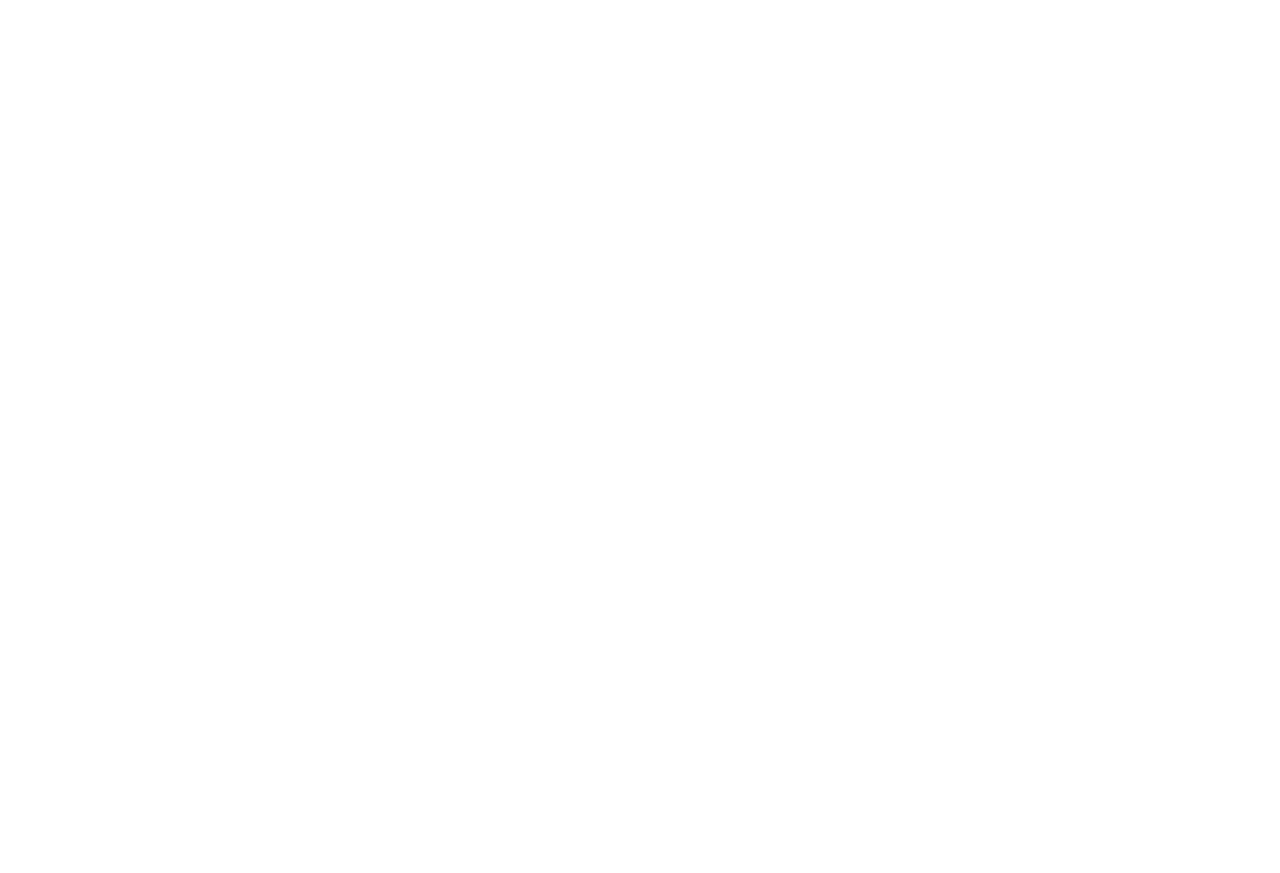
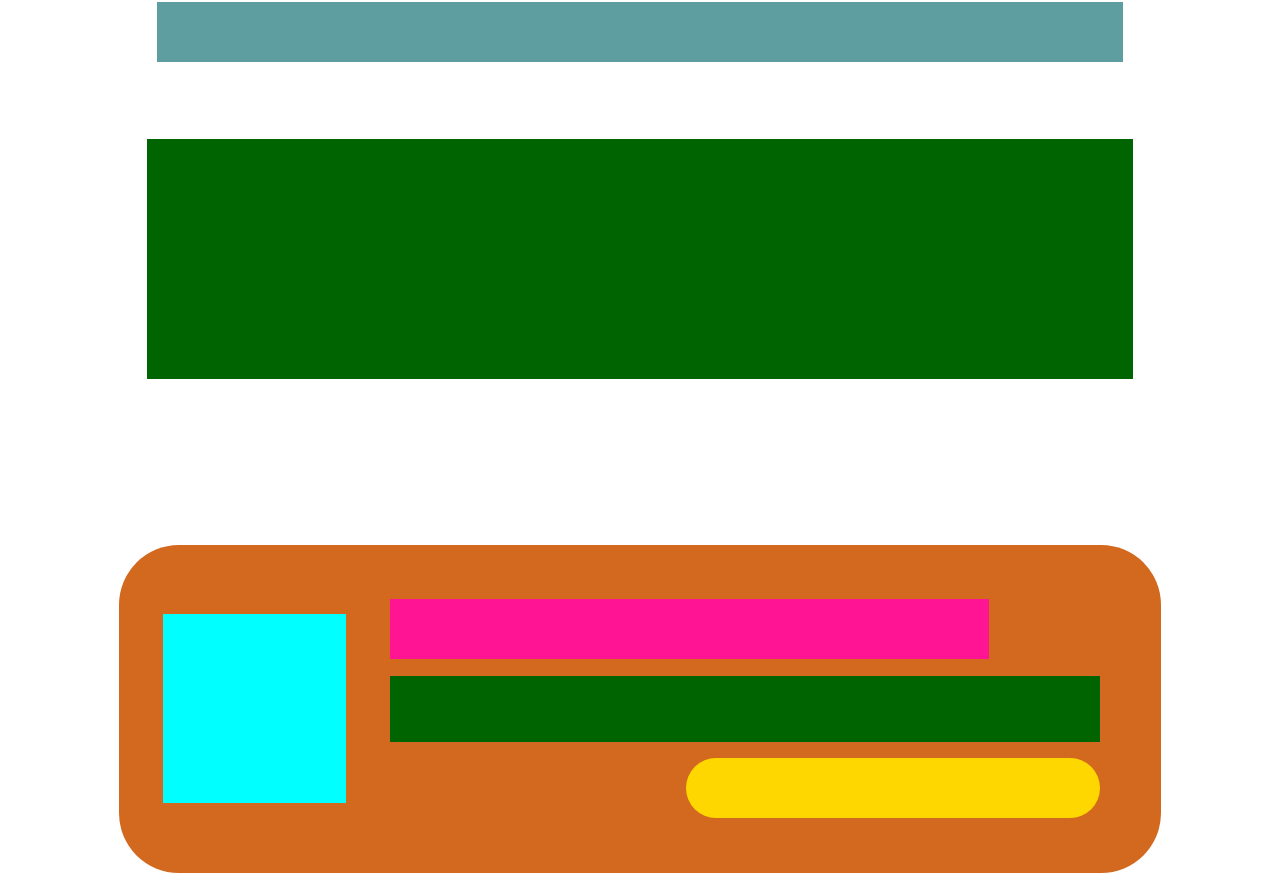
Before and after one commit to siddhesh-mmi/websites-demo-mmi, a React (Create React App) app: page / in a window 1280 px wide. Shown: the part 1713-2586 px from the top of the page. Before the commit the page ends 1558 px from the top, so only its background shows below. Built offline with nearby package versions, Linux system fonts and the light colour scheme.

Commit message:
stake with ada and how much did u miss web view

```diff
--- a/src/views/Home/home.css
+++ b/src/views/Home/home.css
@@ -298,6 +298,63 @@
 		border-radius: 4.68vw;
 		background-color: cadetblue;
 	}
+	.eel_section{
+		margin-top: 11vw;
+	}
+	.eel_header{
+		margin-top: 12.26vw;
+    width: 75.54vw;
+    background-color:cadetblue;
+    margin-left: auto;
+    margin-right: auto;
+    height: 4.7vw;
+	}
+	.eel_para{
+		width: 77vw;
+    height: 18.75vw;
+    margin-top: 6vw;
+    background-color: darkgreen;
+    margin-left: auto;
+    margin-right: auto;
+	}
+	.earning_calc{
+		margin-top:12.96vw;
+		width: 78vw;
+		height: 20.2vw;
+		background-color: chocolate;
+		border-radius: 4.68vw;
+		margin-left:auto;
+		margin-right:auto;
+		padding-top: 5.42vw;
+		padding-left: 3.43vw;
+		display:flex;
+	}
+	.earning_calc_img{
+		width:14.35vw;
+		height:14.76vw;
+		background-color: cyan;
+		margin-right: 3.43vw;
+	}
+	.earning_calc_header{
+		width:46.8vw;
+		height: 4.7vw;
+		background-color: deeppink;
+		margin-top:-1.2vw;
+	}
+	.earning_calc_para{
+		margin-top: 1.3vw;
+		width:55.46vw;
+		height:5.15vw;
+		background-color: darkgreen;
+	}
+	.earning_calc_btn{
+		margin-top: 1.3vw;
+		width:32.34vw;
+		height:4.68vw;
+		border-radius: 4.68vw;
+		margin-left: 23.1vw;
+		background-color: gold;
+	}
 }
 
 @media screen and (min-width:768px) and (max-width:1024px){
```
